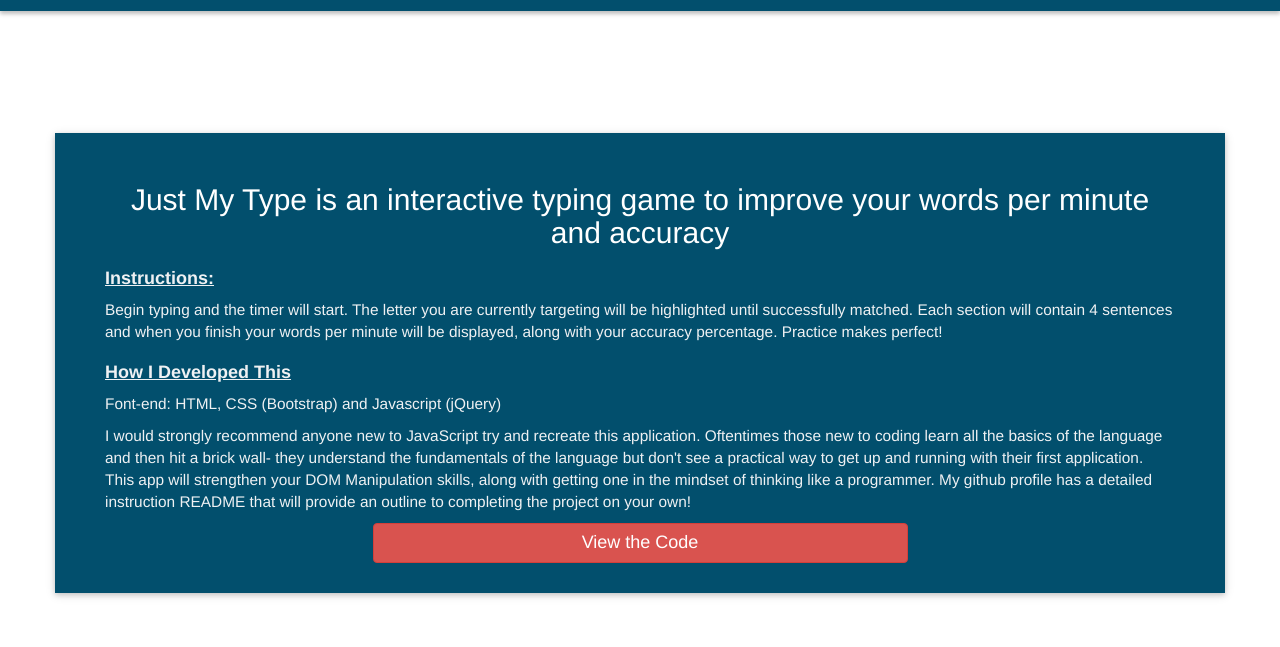
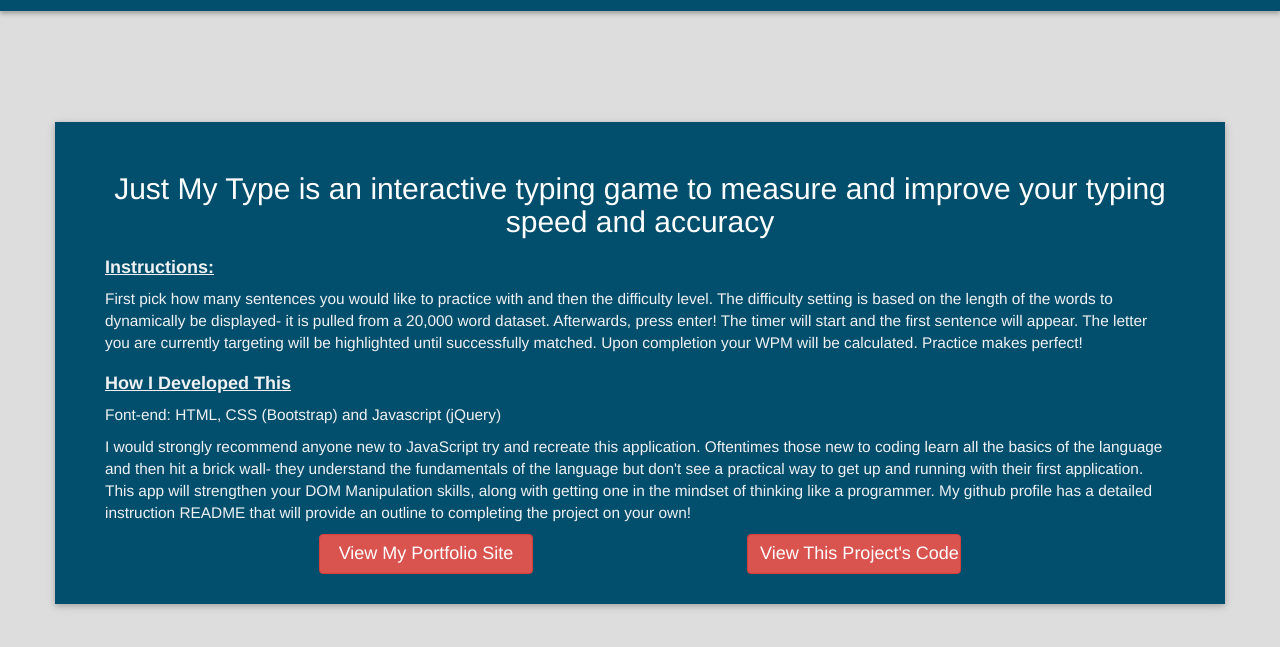
Before and after one commit to alanpramuk9/TypeWriter-, a website: page client/about.html in a window 1280 px wide. Shown: the part 63-710 px from the top of the page. Drawn offline with nearby package versions, Linux system fonts and the light colour scheme; no server answers.

Commit message:
updated About section and meta tags for SEO

```diff
--- a/client/about.html
+++ b/client/about.html
@@ -4,12 +4,15 @@
     <meta charset="UTF-8">
     <!-- <meta name="viewport" content="width=device-width, initial-scale=1.0"> -->
     <!-- <meta http-equiv="X-UA-Compatible" content="ie=edge"> -->
+    <meta name="description" content="Typing Game test developed with JavaScript">
+  <meta name="keywords" content="Alan Pramuk, Alan, Pramuk, Steven, JavaScript, Typing, test, portfolio">
+  <meta name="author" content="Alan Pramuk">
     <title>Just My Type</title>
     <link rel="stylesheet" href="https://maxcdn.bootstrapcdn.com/bootstrap/3.3.7/css/bootstrap.min.css" integrity="sha384-BVYiiSIFeK1dGmJRAkycuHAHRg32OmUcww7on3RYdg4Va+PmSTsz/K68vbdEjh4u"
 	 crossorigin="anonymous">
     <link rel="stylesheet" href="styles.css">
 </head>
-<body style="min-width: background-color:#DDDDDD; color: #EFF1F3">
+<body style="background-color:#DDDDDD; color: #EFF1F3">
     <nav class="navbar navbar-inverse">
         <div class="container-fluid">
           <div class="navbar-header">
@@ -29,11 +32,12 @@
 
       <div class="about" style="height:88vh; display: flex; justify-content: center; align-items: center">
           <div class="container" style="background-color: #024F6D; padding: 30px 50px; display: flex; flex-direction: column; justify-content: space-around; box-shadow: 0 2px 5px 0 rgba(0,0,0,0.16), 0 2px 10px 0 rgba(0,0,0,0.12);">
-                <h2 style="text-align: center;color:white;">Just My Type is an interactive typing game to improve your words per minute and accuracy</h2>
+                <h2 style="text-align: center;color:white;">Just My Type is an interactive typing game to measure and improve your typing speed and accuracy</h2>
                 <h4 style="text-decoration: underline; font-weight: 600">Instructions: </h4>
-                     <p>Begin typing and the timer will start. The letter you are currently targeting will be
-                    highlighted until successfully matched. Each section will contain 4 sentences and when you finish
-                    your words per minute will be displayed, along with your accuracy percentage. Practice makes perfect!
+                     <p>First pick how many sentences you would like to practice with and then the difficulty level.
+                       The difficulty setting is based on the length of the words to dynamically be displayed- it is pulled from a
+                       20,000 word dataset. Afterwards, press enter! The timer will start and the first sentence will appear. The letter you are currently targeting will be
+                    highlighted until successfully matched. Upon completion your WPM will be calculated. Practice makes perfect!
                     </p>
                 <h4 style="text-decoration: underline; font-weight: 600">How I Developed This</h4>
                 <p>Font-end: HTML, CSS (Bootstrap) and Javascript (jQuery) </p>
@@ -43,8 +47,9 @@
                     skills, along with getting one in the mindset of thinking like a programmer. My github profile has a detailed
                     instruction README that will provide an outline to completing the project on your own!
                 </p>
-                <div style='display:flex; justify-content: center'>
-                <button style='width:50%' type="button" class="btn btn-danger redbtn"><a target="_blank" href="https://github.com/alanpramuk9/TypeWriter-" style="text-decoration: none">View the Code</a></button>
+                <div style='display:flex; justify-content: space-evenly'>
+                <button style='width:20%' type="button" class="btn btn-danger redbtn"><a target="_blank" href="www.alanpramuk.com" style="text-decoration: none">View My Portfolio Site</a></button>
+                <button style='width:20%' type="button" class="btn btn-danger redbtn"><a target="_blank" href="https://github.com/alanpramuk9/TypeWriter-" style="text-decoration: none">View This Project's Code</a></button>
                 </div>
           </div>
         <div class="aboutcontent">
```
Also changed, not shown: client/index.html (+3 -0 lines), client/leaderboard.html (+3 -0 lines).
